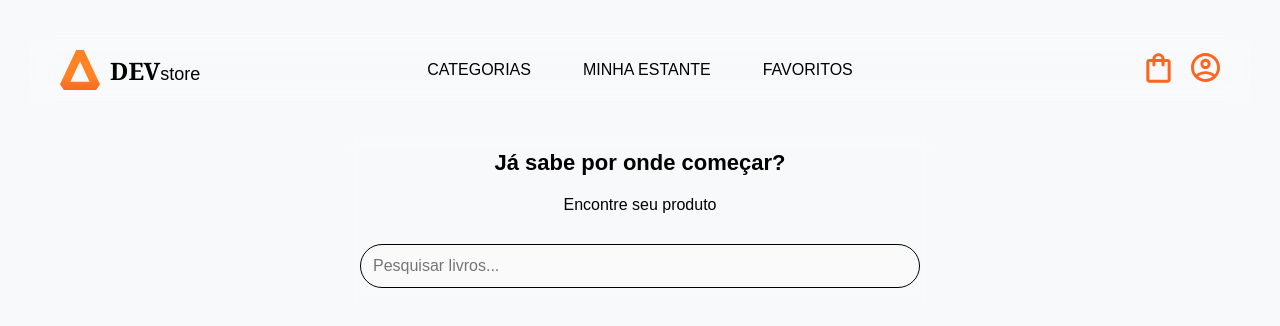
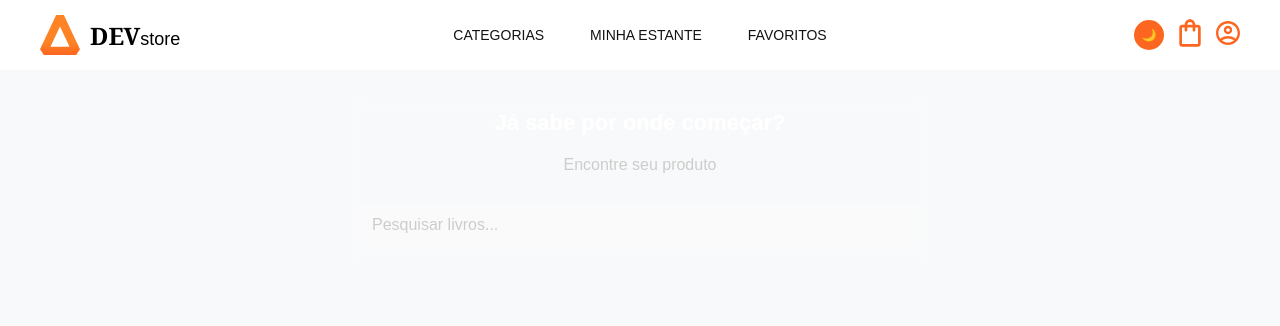
Before and after one commit to kessillychiachio/DEVStore, a React (Create React App) app in the folder devstore/: page / in a window 1280 px wide. Shown: the top 326 px of the page. Built offline with nearby package versions, Linux system fonts and the light colour scheme.

Commit message:
add theme, dark mode

```diff
--- a/devstore/src/App.js
+++ b/devstore/src/App.js
@@ -1,4 +1,7 @@
-import { BrowserRouter as Router, Routes, Route, Link } from "react-router-dom";
+import { useState } from "react";
+import { BrowserRouter as Router, Routes, Route } from "react-router-dom";
+import { ThemeProvider } from "styled-components";
+import { lightTheme, darkTheme } from "./assets/theme";
 import GlobalStyle from "./styles/GlobalStyle";
 import Navbar from "./Components/Navbar";
 import Home from "./Pages/Home";
@@ -8,12 +11,18 @@ import Favoritos from "./Pages/Favoritos";
 import Sacola from "./Pages/Sacola";
 import Login from "./Pages/Login";
 
+function App() {
+  const [isDarkMode, setIsDarkMode] = useState(false);
 
-function App() {
+  const toggleTheme = () => {
+    setIsDarkMode((prevMode) => !prevMode);
+  };
+
   return (
+    <ThemeProvider theme={isDarkMode ? darkTheme : lightTheme}>
       <Router>
-      <GlobalStyle/>
-      <Navbar />
+        <GlobalStyle />
+        <Navbar toggleTheme={toggleTheme} isDarkMode={isDarkMode} />
         <Routes>
           <Route path="/" element={<Home />} />
           <Route path="/Categorias" element={<Categorias />} />
@@ -23,8 +32,8 @@ function App() {
           <Route path="/Login" element={<Login />} />
         </Routes>
       </Router>
+    </ThemeProvider>
   );
 }
 
-
 export default App;
--- /dev/null
+++ b/devstore/src/Assets/theme.js
@@ -0,0 +1,17 @@
+export const lightTheme = {
+  primary: "#FC6621",
+  secondary: "#FF8C42",
+  tertiary: "#FFD2A5",
+  navBackground: "#ffffff",  // Fundo claro da Navbar
+  text: "#121212", // Texto escuro no modo claro
+  background: "#f8f9fa", // Fundo do site
+};
+
+export const darkTheme = {
+  primary: "#FC6621",
+  secondary: "#FF8C42",
+  tertiary: "#FFD2A5",
+  navBackground: "#1E1E1E",  // Fundo escuro da Navbar
+  text: "#ffffff", // Texto claro no modo escuro
+  background: "#121212", // Fundo do site
+};
--- a/devstore/src/Components/NavBar.js
+++ b/devstore/src/Components/NavBar.js
@@ -2,16 +2,16 @@ import { Link } from "react-router-dom";
 import styled from "styled-components";
 import Logo from "./Logo";
 import Icon from "./Icon";
+import ThemeToggle from "./ThemeToggle";
 import { sacola, perfil } from "../assets/Icons";
 
 const Nav = styled.nav`
   display: flex;
   justify-content: space-between;
   align-items: center;
-  padding: 20px 40px;
-  backdrop-filter: blur(15px);
-  margin: 10px auto;
-  width: 100%;
+  padding: 15px 40px;
+  background-color: ${(props) => props.theme.navBackground}; /* Agora a cor muda dinamicamente */
+  transition: background 0.3s ease-in-out; /* Animação suave ao trocar de tema */
 `;
 
 const LogoWrapper = styled.div`
@@ -28,19 +28,19 @@ const NavLinks = styled.div`
   align-items: center;
 
   a {
-    color: black;
+    color: ${(props) => props.theme.text};
     text-decoration: none;
-    font-size: 16px;
+    font-size: 14px;
     font-weight: 500;
-    padding: 10px 15px;
+    padding: 8px 12px;
     border-radius: 8px;
     transition: all 0.3s ease-in-out;
     background: transparent;
     border: 0.5px solid transparent;
 
     &:hover {
-      border-color: #FD8224;
-      box-shadow: 0px 0px 10px #FD8224;
+      border-color: ${(props) => props.theme.primary};
+      box-shadow: 0px 0px 10px ${(props) => props.theme.primary};
       transform: scale(0.9);
     }
   }
@@ -50,15 +50,15 @@ const IconWrapper = styled.div`
   flex: 1;
   display: flex;
   justify-content: flex-end;
-  gap: 20px;
+  gap: 15px;
   align-items: center;
 `;
 
-function Navbar() {
+function Navbar({ toggleTheme, isDarkMode }) {
   return (
     <Nav>
       <LogoWrapper>
-        <Logo/>
+        <Logo />
       </LogoWrapper>
 
       <NavLinks>
@@ -68,11 +68,12 @@ function Navbar() {
       </NavLinks>
 
       <IconWrapper>
+        <ThemeToggle toggleTheme={toggleTheme} isDarkMode={isDarkMode} />
         <Link to="/Sacola">
-          <Icon src={sacola} alt="Ícone de sacola" size="25px" clickable />
+          <Icon src={sacola} alt="Ícone de sacola" size="22px" clickable />
         </Link>
         <Link to="/Login">
-          <Icon src={perfil} alt="Ícone de perfil" size="29px" clickable />
+          <Icon src={perfil} alt="Ícone de perfil" size="24px" clickable />
         </Link>
       </IconWrapper>
     </Nav>
--- a/devstore/src/Components/SearchBar.js
+++ b/devstore/src/Components/SearchBar.js
@@ -18,29 +18,28 @@ const SearchContainer = styled.div`
 const Title = styled.h2`
   font-size: 22px;
   font-weight: bold;
-  color: black;
+  color: white;
   margin: 0;
 `;
 
 const Subtitle = styled.p`
   font-size: 16px;
-  color: #black;
+  color: #ccc;
   margin: 5px 0 15px 0;
 `;
 
 const SearchInput = styled.input`
-  justify-content: center;
   width: 100%;
   padding: 12px;
-  border: 1px solid;
-  border-radius: 24px;
+  border: none;
+  border-radius: 5px;
   outline: none;
   font-size: 16px;
   background: rgba(255, 255, 255, 0.2);
-  color: black;
+  color: white;
 
   &::placeholder {
-    color: #black;
+    color: #ccc;
   }
 `;
 
@@ -65,17 +64,18 @@ const BookCard = styled.div`
   &:hover {
     transform: scale(1.05);
   }
+`;
 
-  img {
-    width: 100%;
-    border-radius: 5px;
-  }
+const BookTitle = styled.p`
+  color: white;
+  font-size: 14px;
+  font-weight: bold;
+  margin-bottom: 5px;
+`;
 
-  p {
-    color: white;
-    font-size: 14px;
-    margin-top: 5px;
-  }
+const BookImage = styled.img`
+  width: 100%;
+  border-radius: 5px;
 `;
 
 function SearchBar({ onBookSelect }) {
@@ -110,8 +110,8 @@ function SearchBar({ onBookSelect }) {
         <ResultsContainer>
           {filteredBooks.map((livro) => (
             <BookCard key={livro.id} onClick={() => onBookSelect(livro)}>
-              <img src={livro.imagem} alt={livro.nome} />
-              <p>{livro.nome}</p>
+              <BookTitle>{livro.nome}</BookTitle>
+              <BookImage src={livro.imagem} alt={livro.nome} />
             </BookCard>
           ))}
         </ResultsContainer>
--- /dev/null
+++ b/devstore/src/Components/ThemeToggle.js
@@ -0,0 +1,31 @@
+import styled from "styled-components";
+
+const ToggleButton = styled.button`
+  background: ${(props) => props.theme.primary};
+  color: ${(props) => props.theme.text};
+  border: none;
+  padding: 5px;
+  font-size: 12px;
+  border-radius: 50%;
+  cursor: pointer;
+  transition: background 0.3s ease-in-out;
+  display: flex;
+  align-items: center;
+  justify-content: center;
+  width: 30px;
+  height: 30px;
+
+  &:hover {
+    background: ${(props) => props.theme.secondary};
+  }
+`;
+
+function ThemeToggle({ toggleTheme, isDarkMode }) {
+  return (
+    <ToggleButton onClick={toggleTheme} title="Alternar Tema">
+      {isDarkMode ? "🌞" : "🌙"}
+    </ToggleButton>
+  );
+}
+
+export default ThemeToggle;
--- a/devstore/src/styles/GlobalStyle.js
+++ b/devstore/src/styles/GlobalStyle.js
@@ -7,10 +7,21 @@ const GlobalStyle = createGlobalStyle`
   box-sizing: border-box;
   font-family: Arial, Helvetica, sans-serif;
 }
+
 body {
-  background-color: #f8f9fa;
-  padding: 20px;
+  background-color: ${(props) => props.theme.background};
+  color: ${(props) => props.theme.text};
+  transition: background 0.3s ease-in-out, color 0.3s ease-in-out;
 }
-`
+
+a {
+  color: ${(props) => props.theme.primary};
+  text-decoration: none;
+}
+
+a:hover {
+  color: ${(props) => props.theme.secondary};
+}
+`;
 
 export default GlobalStyle;
```
Lines whose indentation alone changed are shown as unchanged.
